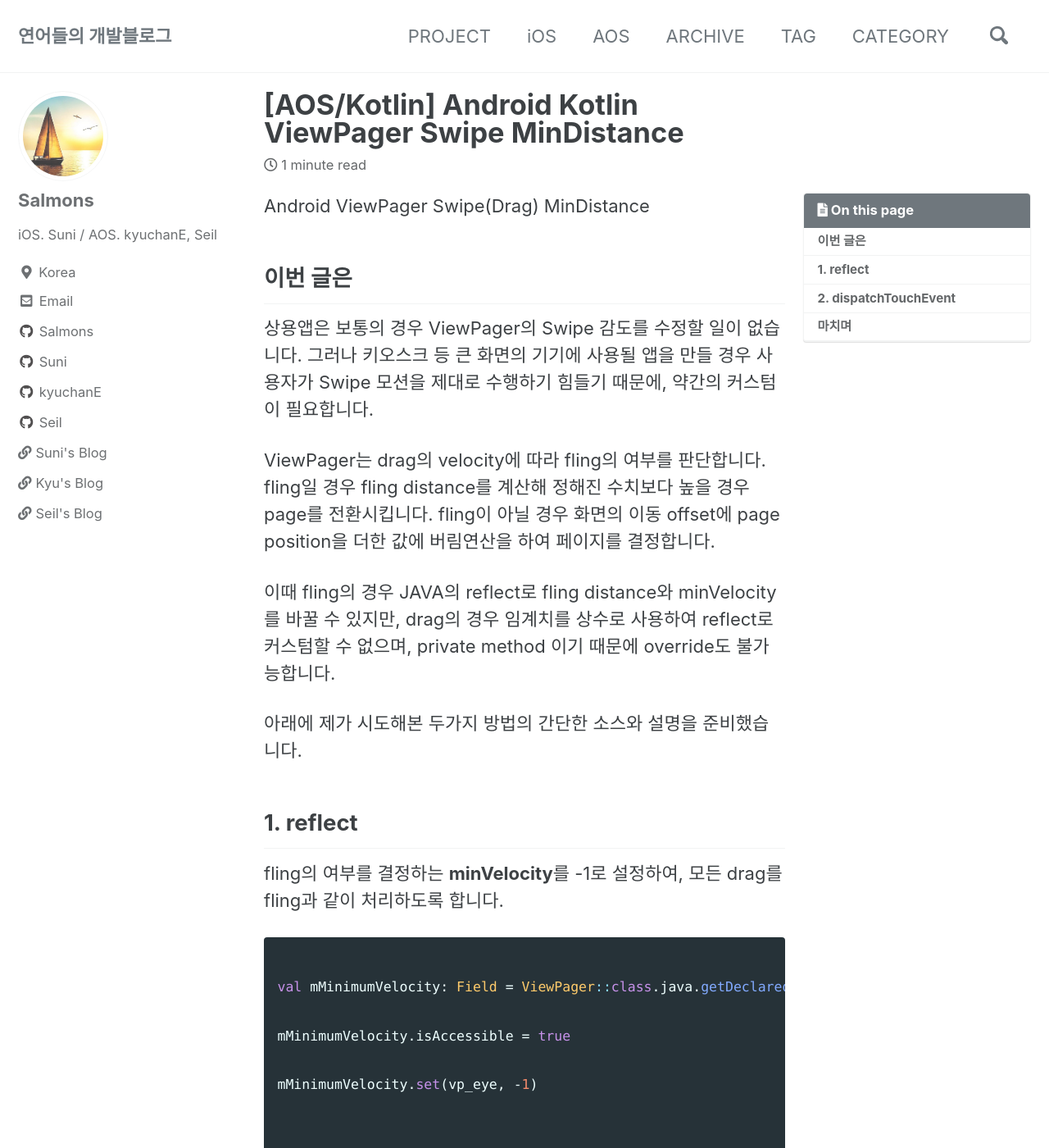
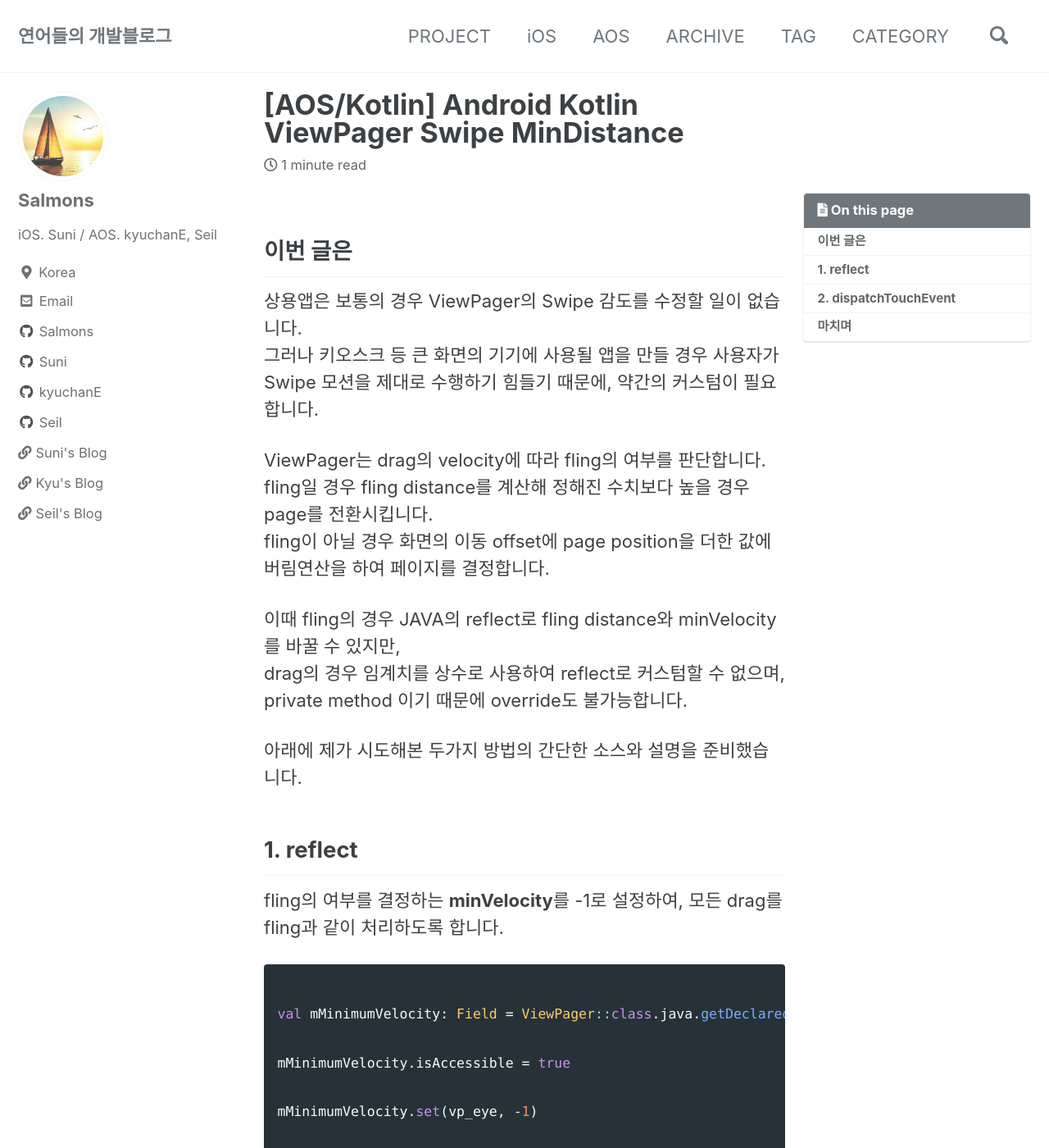
Before and after one commit to SalmonsDev/SalmonsDev.github.io, a Jekyll site: the page built from _posts/2021-01-17-viewpager-swipe-mindistance.md, in a window 1280 px wide and 1400 px high. Shown: the whole window at 82% size. Built offline with Jekyll 4.4.1, drawn with Linux system fonts in a browser that asks for light colours; cached includes are drawn as plain includes; comment, search, counter and statistics services are not loaded; some of the changed text lies outside the part shown.

Commit message:
[Seil] update viewpager-swipe-mindistance

```diff
--- a/_posts/2021-01-17-viewpager-swipe-mindistance.md
+++ b/_posts/2021-01-17-viewpager-swipe-mindistance.md
@@ -13,20 +13,22 @@ tags:
 toc: true
 ---
 
-Android ViewPager Swipe(Drag) MinDistance
-
 ## 이번 글은
 
 상용앱은 보통의 경우 ViewPager의 Swipe 감도를 수정할 일이 없습니다.
 그러나 키오스크 등 큰 화면의 기기에 사용될 앱을 만들 경우 사용자가 Swipe 모션을 제대로 수행하기 힘들기 때문에, 약간의 커스텀이 필요합니다.
 
+
 ViewPager는 drag의 velocity에 따라 fling의 여부를 판단합니다.
 fling일 경우 fling distance를 계산해 정해진 수치보다 높을 경우 page를 전환시킵니다.
 fling이 아닐 경우 화면의 이동 offset에 page position을 더한 값에 버림연산을 하여 페이지를 결정합니다.
 
-이때 fling의 경우 JAVA의 reflect로 fling distance와 minVelocity를 바꿀 수 있지만, drag의 경우 임계치를 상수로 사용하여 reflect로 커스텀할 수 없으며, private method 이기 때문에 override도 불가능합니다.
+이때 fling의 경우 JAVA의 reflect로 fling distance와 minVelocity를 바꿀 수 있지만,
+drag의 경우 임계치를 상수로 사용하여 reflect로 커스텀할 수 없으며,
+private method 이기 때문에 override도 불가능합니다.
 
-아래에 제가 시도해본 두가지 방법의 간단한 소스와 설명을 준비했습니다.<br>
+
+아래에 제가 시도해본 두가지 방법의 간단한 소스와 설명을 준비했습니다.
 
 ## 1. reflect
 
```
